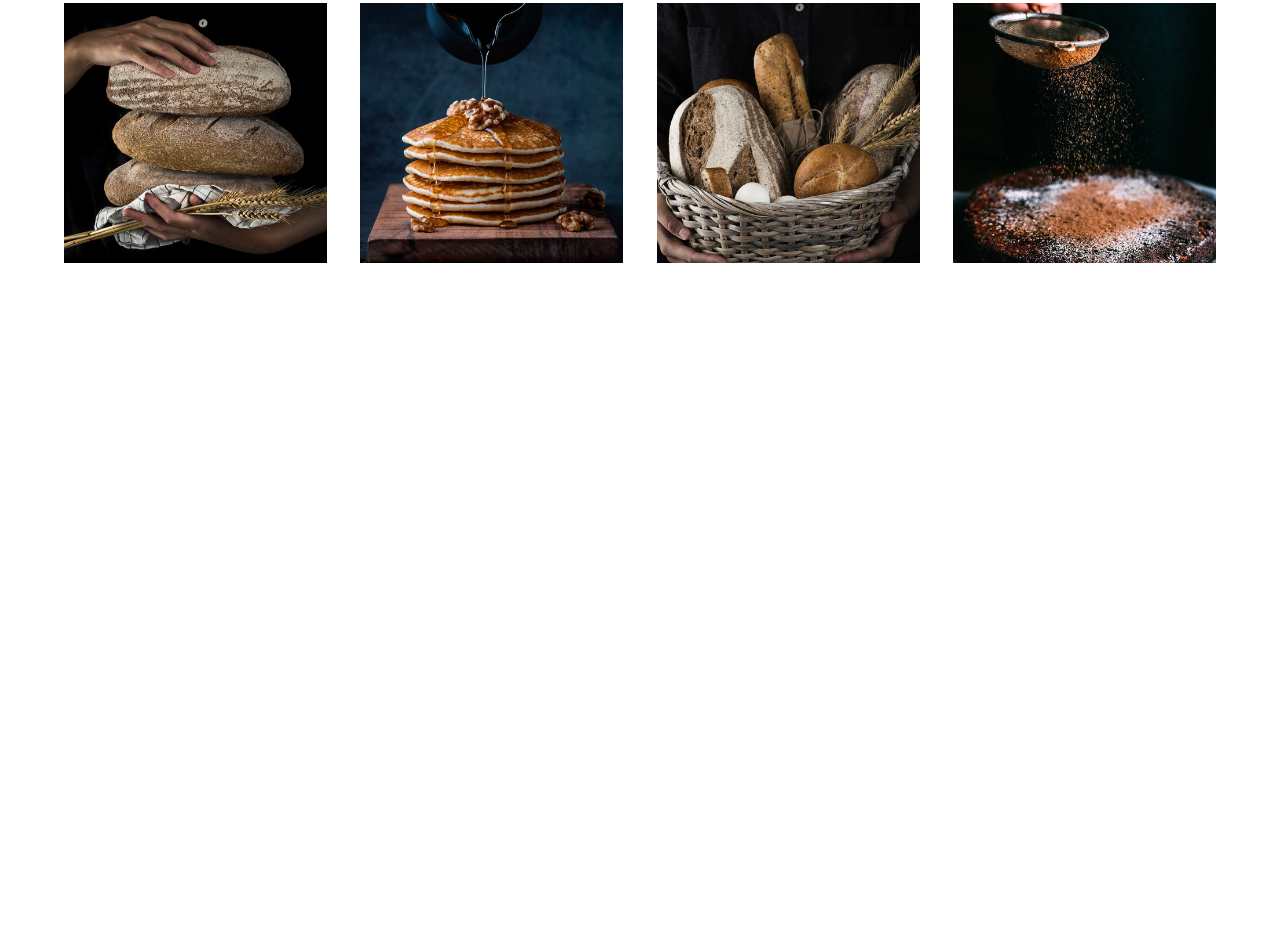
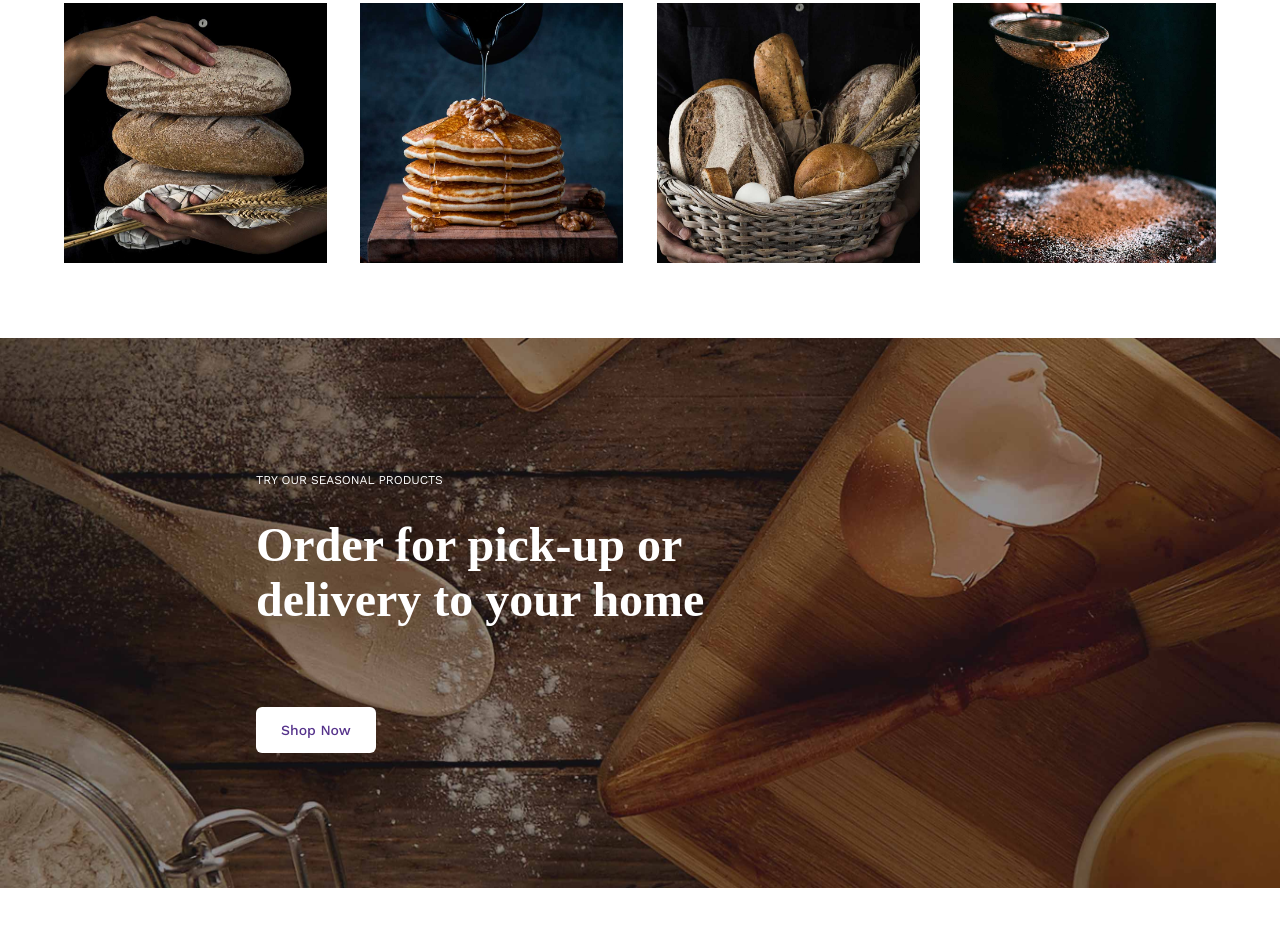
Before and after one commit to lorenaspiller/proj-html-vuejs, a website: page index.html in a window 1280 px wide. Shown: the part 7096-8023 px from the top of the page. Before the commit the page ends 7529 px from the top, so only its background shows below. Drawn offline with nearby package versions, Linux system fonts and the light colour scheme; a web font is replaced by a local one.

Commit message:
added shopping seasonal section

```diff
--- a/index.html
+++ b/index.html
@@ -398,9 +398,17 @@
         </section>
         <!-- socials -->
 
-        <section id="shopping-seasonal">
-          <!-- section shopping-seasonal -->
+        <!-- shopping seasonal -->
+        <section id="shopping-seasonal" class="shopping-seasonal">
+          <div class="small-container">
+            <div class="shopping-seasonal-wrapper">
+              <h5 class="uppercase mb-30">try our seasonal products</h5>
+              <h2 class="social-title mb-80">Order for pick-up or delivery to your home</h2>
+              <button class="btn btn-secondary capitalize">shop now</button>
+            </div>
+          </div>
         </section>
+        <!-- /shopping seasonal -->
       </main>
 
       <footer>
--- a/src/Partials/_common.scss
+++ b/src/Partials/_common.scss
@@ -18,7 +18,14 @@ body {
   .secondary-container {
     width: 90%;
     margin: 0 auto;
+
   }
+
+}
+
+.small-container {
+  width: 60%;
+  margin: 0 auto;
 }
 
 .no-style {
--- a/src/Partials/_shopping-seasonal.scss
+++ b/src/Partials/_shopping-seasonal.scss
@@ -0,0 +1,15 @@
+.shopping-seasonal {
+  color: $mainSecondaryColor;
+  background-image: url('../img/call-to-action-bg.jpg');
+  @include bgCover;
+  @include flexBoxColumnCenter;
+  height: 550px;
+
+  .shopping-seasonal-wrapper {
+    width: 60%;
+
+    .social-title {
+      font-size: $fontSocialTitle;
+    }
+  }
+}
--- a/src/Partials/_typo.scss
+++ b/src/Partials/_typo.scss
@@ -19,6 +19,7 @@ h3, h4 {
 
 h5 {
   font-size: $fontHeading-type;
+  font-weight: $fontSansReg;
 }
 
 @mixin titleHeading {
--- a/src/Partials/_variables.scss
+++ b/src/Partials/_variables.scss
@@ -23,10 +23,14 @@ $fontHoverPriceSecondary: 18px;
 $fontParagraph: 18px;
 $fontButton: 14px;
 $fontHoverTitle: 24px;
+
+// //our-mission section
 $fontTitleMission: 56px;
 $fontFounderSignature: 20px;
-// //our-mission section
 $fontNumbers: 96px;
+
+// // social section
+$fontSocialTitle: 48px;
 
 // FONT WEIGHT
 // // serif
```
Also changed, not shown: dist/app.css.
